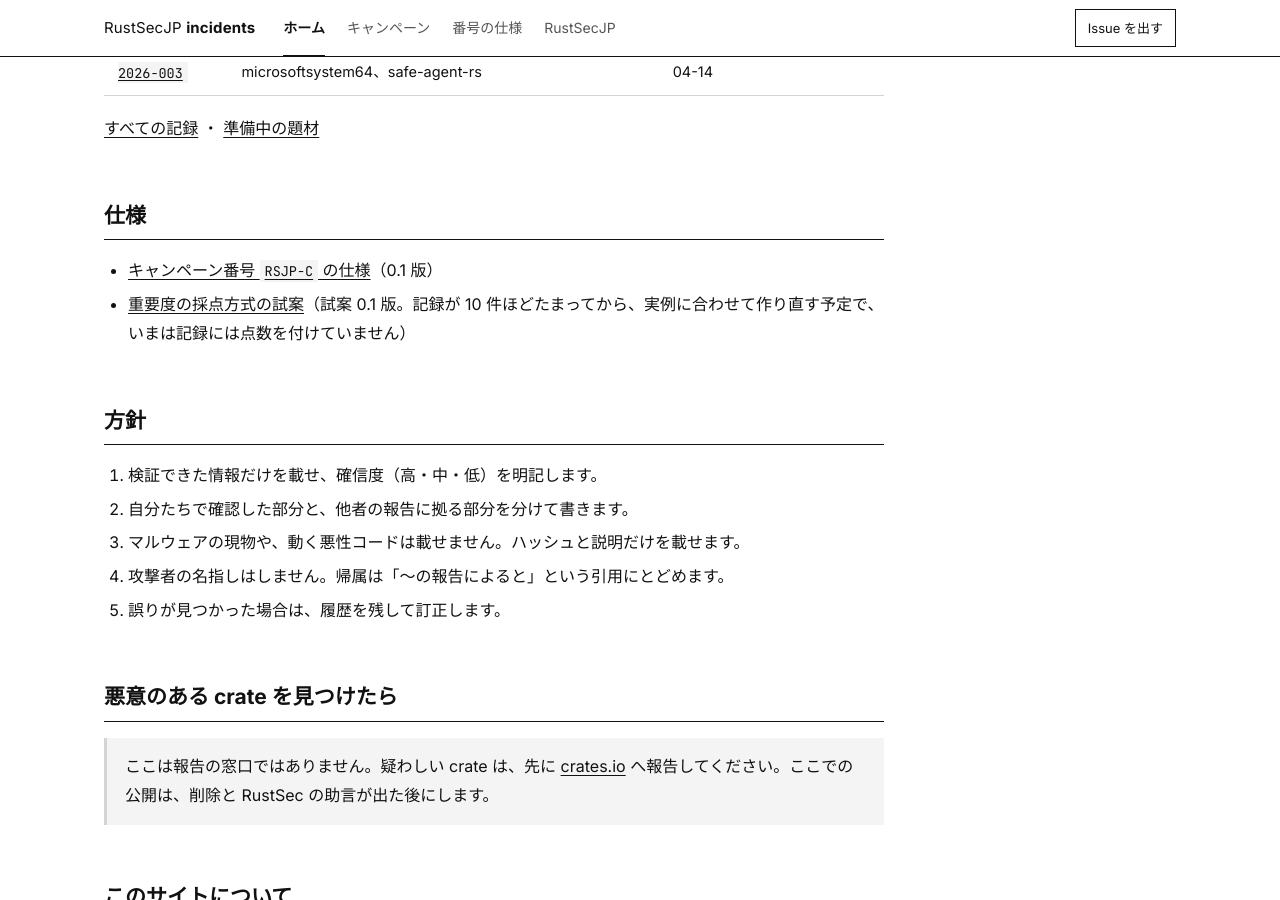
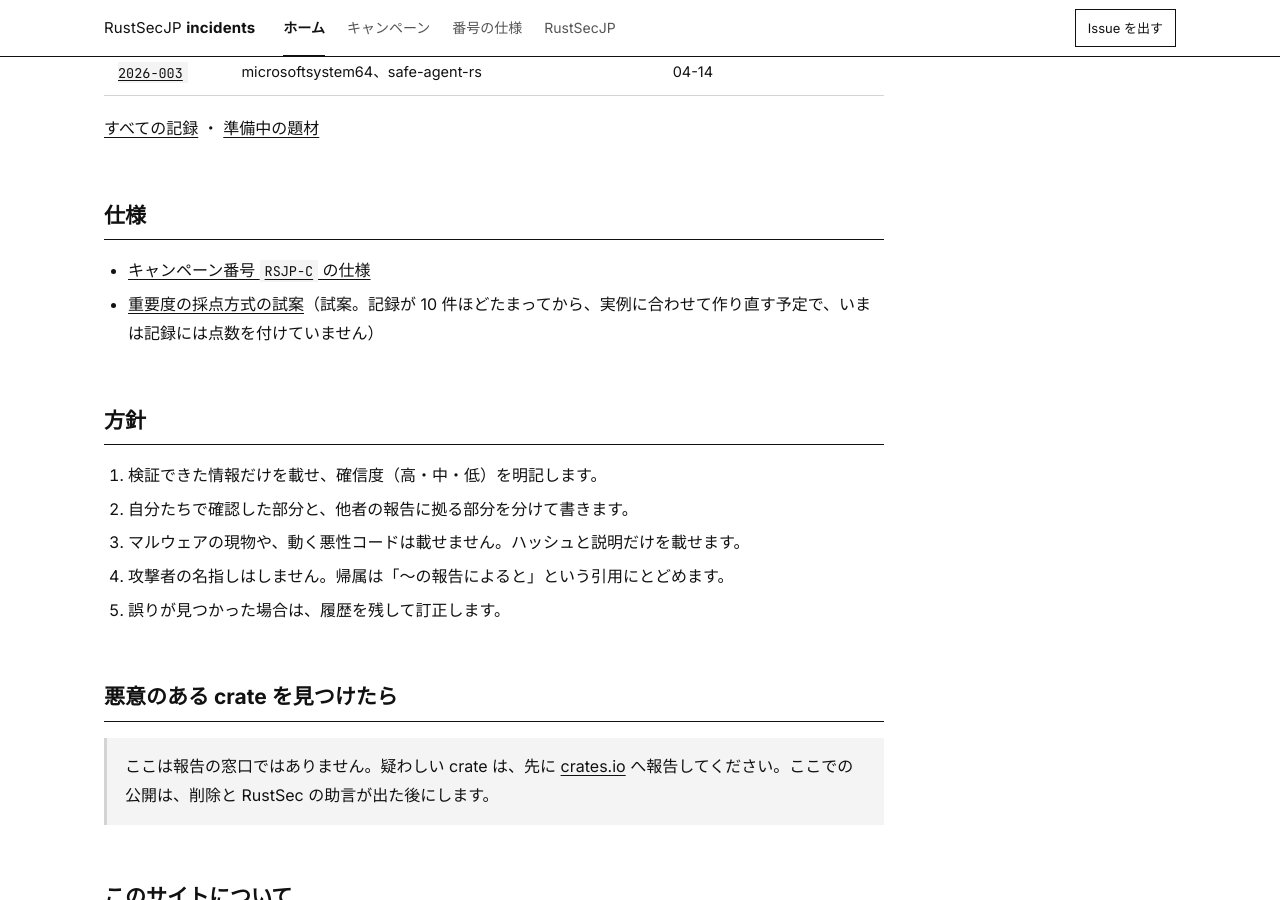
Before and after one commit to RustSecJP/incidents, a Jekyll site: the page built from index.md, in a window 1280 px wide and 900 px high, scrolled down 617 px. Built offline with Jekyll 4.4.1, drawn with Linux system fonts in a browser that asks for light colours.

Commit message:
「0.1 版」の表記をやめ、変えた日は更新履歴に残す
- 仕様と採点方式の見出し、一覧、README から「0.1 版」を外す
- 採点方式は「試案」とだけ書く
- 仕様の最後に「更新履歴」を置き、いつ何を変えたかを日付で残す
- 点数の内訳の文字列（RSJP-S:0.1/...）の 0.1 は、計算し直すための記号なので残す

```diff
--- a/index.md
+++ b/index.md
@@ -20,8 +20,8 @@ title: ホーム
 
 ## 仕様
 
-- [キャンペーン番号 `RSJP-C` の仕様]({{ '/spec/campaign-id.html' | relative_url }})（0.1 版）
-- [重要度の採点方式の試案]({{ '/spec/severity-score.html' | relative_url }})（試案 0.1 版。記録が 10 件ほどたまってから、実例に合わせて作り直す予定で、いまは記録には点数を付けていません）
+- [キャンペーン番号 `RSJP-C` の仕様]({{ '/spec/campaign-id.html' | relative_url }})
+- [重要度の採点方式の試案]({{ '/spec/severity-score.html' | relative_url }})（試案。記録が 10 件ほどたまってから、実例に合わせて作り直す予定で、いまは記録には点数を付けていません）
 
 ## 方針
 
```
Also changed, not shown: calculator.md (+1 -1 lines), spec/campaign-id.md (+6 -1 lines), spec/severity-score.md (+6 -2 lines), README.md.
